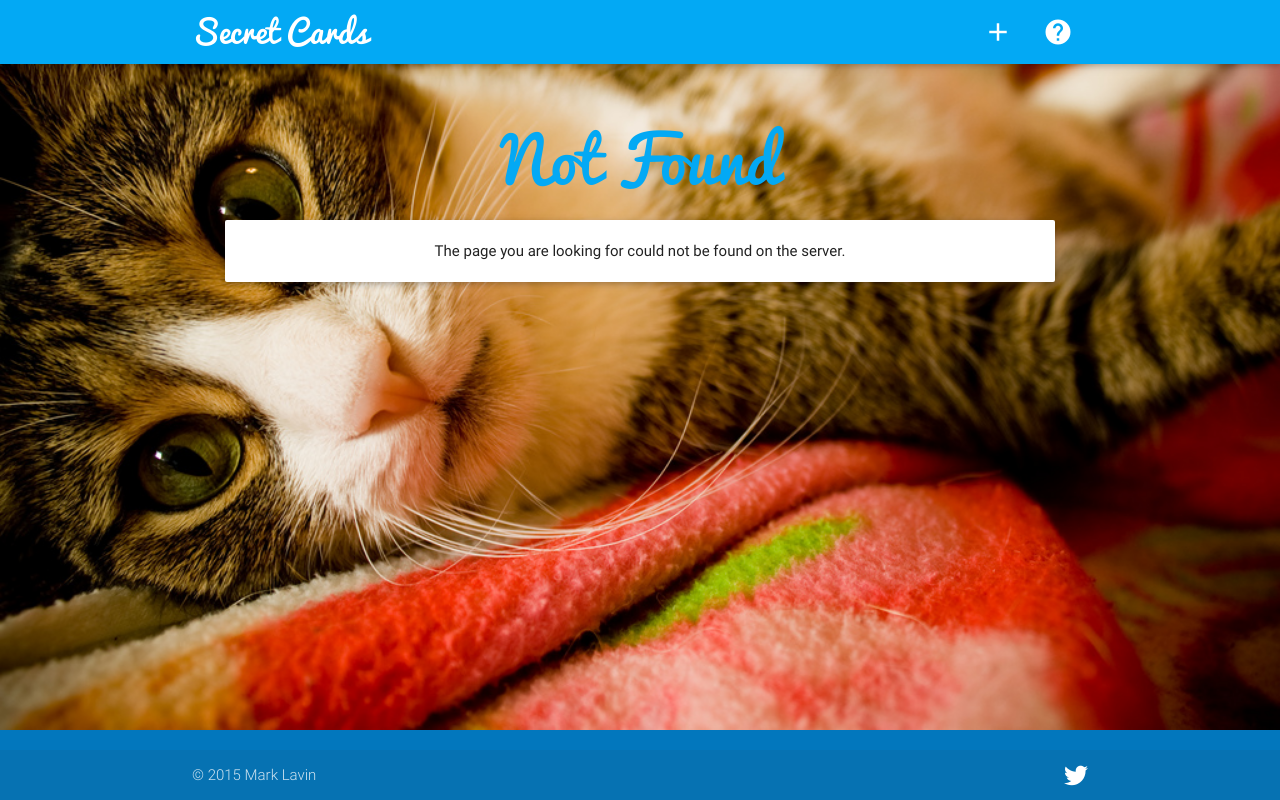
After one commit to mlavin/secretcards, a Django app: template secretcards/templates/404.html in a window 1280 px wide. The commit adds this page. Run offline with Django 3.2, Linux system fonts and the light colour scheme; the template is opened without the code that fills it, so the values that code supplies are empty; some libraries are stand-ins or nearby versions; some web fonts are replaced.

Commit message:
Basic 404 page.

```diff
--- a/secretcards/static/css/secretcards.css
+++ b/secretcards/static/css/secretcards.css
@@ -1,4 +1,14 @@
 /* Global Styles */
+body {
+    display: flex;
+    min-height: 100vh;
+    flex-direction: column;
+}
+
+.main {
+    flex: 1 0 auto;
+}
+
 header .brand-logo {
     font-family: pacifico, "Helvetica", "Arial", sans-serif;
 }
@@ -72,5 +82,23 @@ header + section {
 
 /* About */
 #about h3 {
+    font-family: pacifico, "helvetica", "arial", sans-serif;
+}
+
+/* 404 page */
+#error-404 .main {
+    background: url('../img/3240021792_3b8b8e8f94_b.jpg') 0 100% no-repeat;
+    background-size: cover;
+}
+
+#error-404 #splash {
+    padding:
+}
+
+#error-404 h1 {
     font-family: pacifico, "Helvetica", "Arial", sans-serif;
 }
+
+#error-404 footer.page-footer {
+    margin-top: 0;
+}
--- /dev/null
+++ b/secretcards/templates/404.html
@@ -0,0 +1,16 @@
+{% extends 'base.html' %}
+
+{% load staticfiles %}
+
+{% block body-id %}error-404{% endblock %}
+
+{% block content %}
+<section id="splash valign-wrapper">
+    <div class="row">
+        <div class="col s12 m8 offset-m2 valign center">
+            <h1 class="light-blue-text">Not Found</h1>
+            <div class="card-panel white">The page you are looking for could not be found on the server.</div>
+        </div>
+    </div>
+</section>
+{% endblock %}
--- a/secretcards/templates/about.html
+++ b/secretcards/templates/about.html
@@ -49,6 +49,8 @@
             Social icons font from <a class="pink-text" href="http://www.socicon.com">socicon</a>.
             Homepage image by <a class="pink-text" href="https://www.flickr.com/photos/flossyflotsam/">flossyflotsam</a>
             with <a class="pink-text" href="http://creativecommons.org/licenses/by/2.0/">some rights reserved</a>.
+            404 image by <a class="pink-text" href="https://www.flickr.com/photos/laurenprofeta">laurenprofeta</a>
+            with <a class="pink-text" href="http://creativecommons.org/licenses/by/2.0/">some rights reserved</a>.
         </div>
     </div>
     {% for row in images %}
--- a/secretcards/templates/base.html
+++ b/secretcards/templates/base.html
@@ -12,6 +12,7 @@
     {% block extra-css %}{% endblock %}
 </head>
 <body id="{% block body-id %}body{% endblock %}" class="{% block body-class %}body{% endblock %}">
+    <div class="main">
         <header class="navbar-fixed">
             <nav class="light-blue">
                 <div class="nav-wrapper container">
@@ -31,6 +32,7 @@
         </header>
         {% block content %}
         {% endblock %}
+    </div>
     <footer class="page-footer light-blue darken-3">
         <div class="footer-copyright">
             <div class="container">
--- a/secretcards/urls.py
+++ b/secretcards/urls.py
@@ -12,5 +12,5 @@ urlpatterns = [
     url(r'^i/(?P<slug>[0-9a-f]{16})\.png$',
         views.MessageDetailView.as_view(content_type='image/png'), name='message-image'),
     url(r'^about/', views.AboutView.as_view(), name='about'),
-    url(r'^', views.HomepageView.as_view(), name='home'),
+    url(r'^$', views.HomepageView.as_view(), name='home'),
 ]
```
Also changed, not shown: secretcards/static/img/3240021792_3b8b8e8f94_b.jpg (added). Lines whose indentation alone changed are shown as unchanged.
